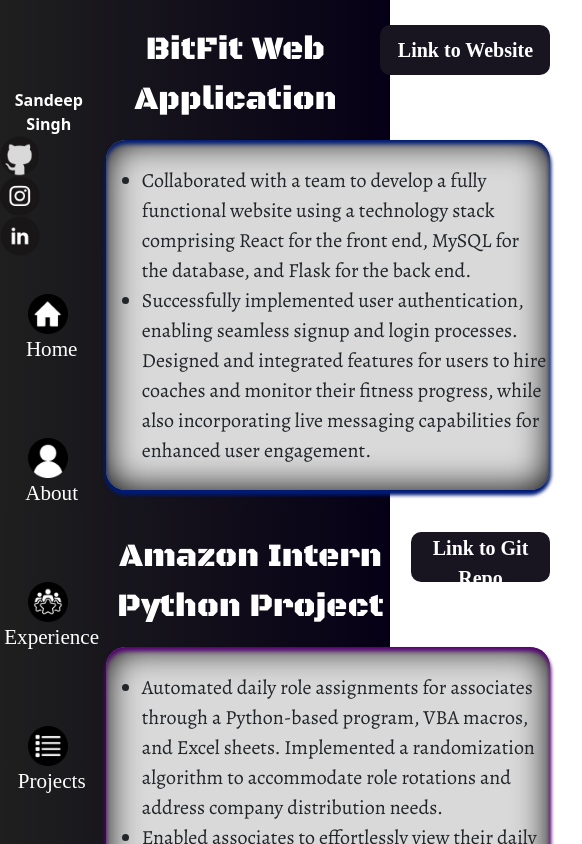
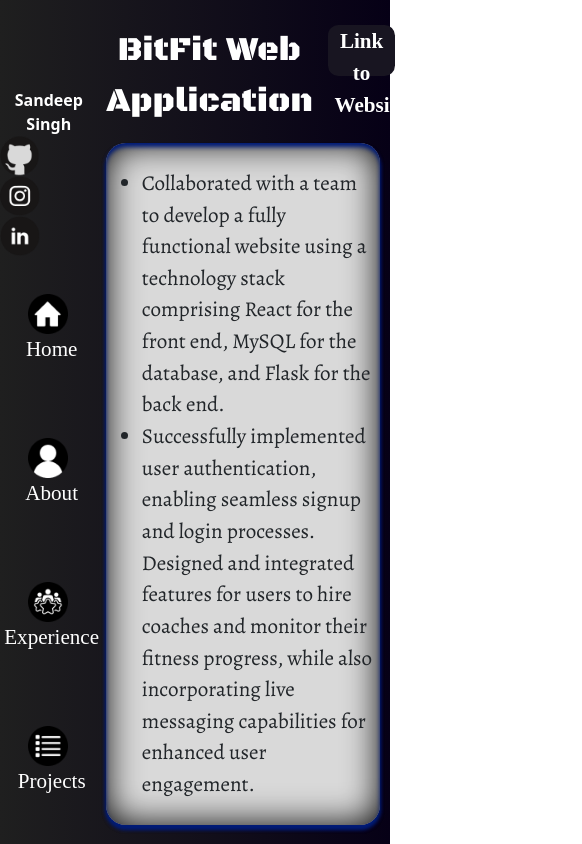
Before and after one commit to SandeepS3/personal-website, a React (Create React App) app: page /projects in a window 390 px wide. Shown: the top 844 px of the page, 582 px wide, since content can reach past the window. Built offline with nearby package versions, Linux system fonts and the light colour scheme; a web font is replaced by a local one.

Commit message:
small responsive changes

```diff
--- a/src/pages/Experience.js
+++ b/src/pages/Experience.js
@@ -103,6 +103,7 @@
     flex: 1.5,
     flexDirection: "row",
     marginBottom: "1vh",
+    width: "95%",
   },
   allSkills: {
     display: "flex",
@@ -130,6 +131,7 @@
     backgroundColor: "#D9D9D9",
     borderRadius: "1.25em",
     marginBottom: "2vh",
+    width: "95%",
     boxShadow:
       "0 4px 4px #011B77, 0 4px 4px #011B77,inset 0 4px 4px #011B77, inset 0 0 35px black",
   },
@@ -157,6 +159,7 @@
   experienceBoxes: {
     display: "flex",
     justifyContent: "space-between",
+    width: "95%",
   },
   experiencesBox: {
     backgroundColor: "#D9D9D9",
@@ -179,7 +182,8 @@
     flexDirection: "column",
     justifyContent: "flex-end",
     alignItems: "end",
-    padding: "3vh 2vw",
+    padding: "3vh",
+    width: "95%",
   },
   button: {
     backgroundColor: "#D9D9D9",
--- a/src/pages/Projects.js
+++ b/src/pages/Projects.js
@@ -131,7 +131,7 @@
   titleText: {
     color: "white",
     fontFamily: "Black Ops One",
-    fontSize: "33px",
+    fontSize: "4vh",
     paddingRight: "4vw",
   },
   titleButton: {
@@ -140,11 +140,11 @@
     fontFamily: "Bubbler One",
     fontWeight: "bold",
     color: "white",
-    fontSize: "20px",
+    fontSize: "2.5vh",
     border: "none",
     cursor: "pointer",
-    width: "250px",
-    height: "50px",
+    width: "17vw",
+    height: "6vh",
   },
   descriptionBox1: {
     width: "95%",
@@ -179,7 +179,7 @@
 
   descriptionText: {
     fontFamily: "Alegreya",
-    fontSize: "20px",
+    fontSize: "2.5vh",
     textAlign: "left",
   },
 };
```
